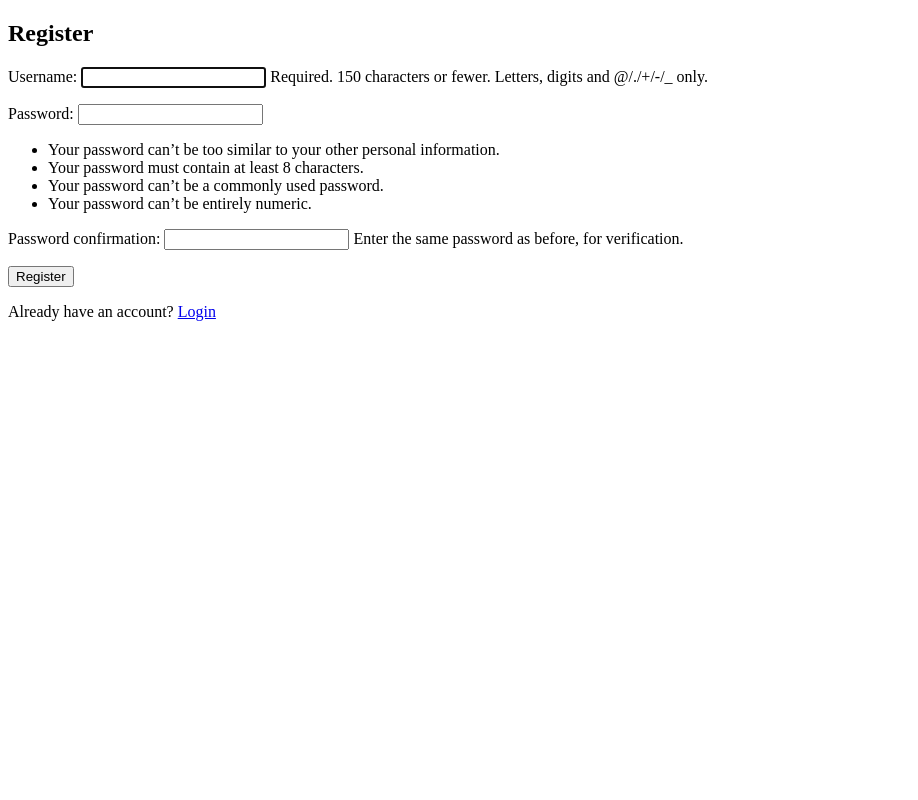
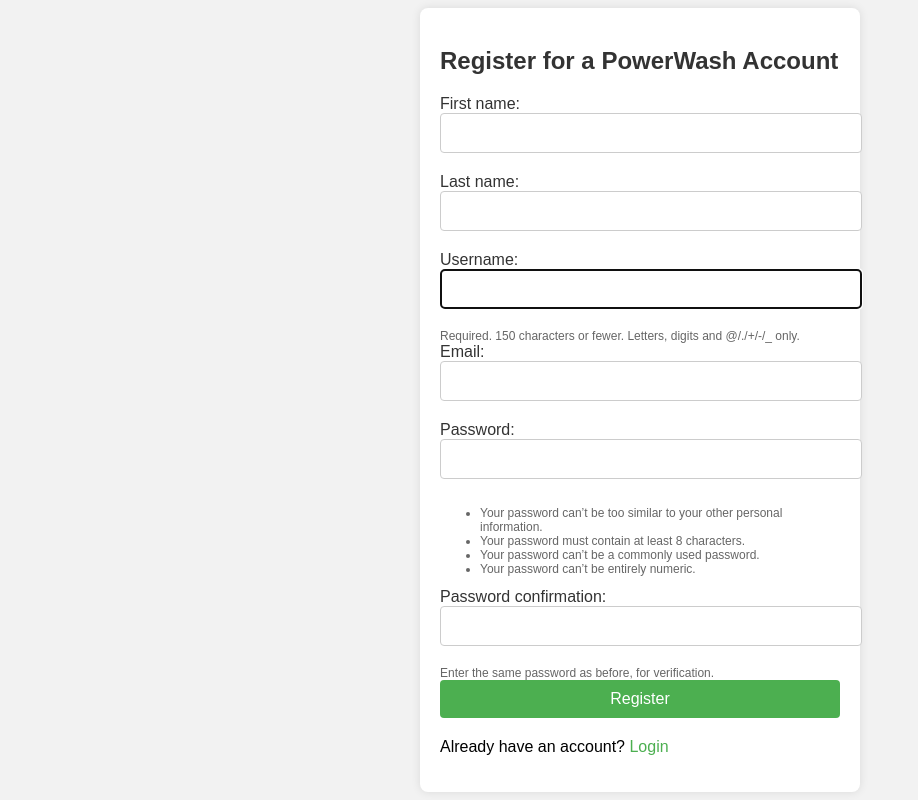
Before and after one commit to github347/PowerWash, a Django app: page /register/ in a window 1280 px wide. Shown: the whole page, without its empty margins (0-918 px from the left). Run offline with Django 5.2, Linux system fonts and the light colour scheme.

Commit message:
updated html page for register with css

```diff
--- /dev/null
+++ b/powerwash/forms.py
@@ -0,0 +1,18 @@
+from django import forms
+from django.contrib.auth.forms import UserCreationForm
+from django.contrib.auth.models import User
+
+class CustomUserCreationForm(UserCreationForm):
+    first_name = forms.CharField(max_length=30, required=True,
+                                #   help_text='First name'
+                                  )
+    last_name = forms.CharField(max_length=30, required=True,
+                                #  help_text='Last name'
+                                 )
+    email = forms.EmailField(max_length=254, required=True,
+                            #  help_text='Email address'
+                             )
+
+    class Meta:
+        model = User
+        fields = ('first_name', 'last_name', 'username', 'email', 'password1', 'password2')
--- a/powerwash/settings.py
+++ b/powerwash/settings.py
@@ -121,7 +121,7 @@
 # https://docs.djangoproject.com/en/5.1/howto/static-files/
 
 STATIC_URL = 'static/'
-
+STATICFILES_DIRS = [os.path.join(BASE_DIR, 'powerwash/static')]
 # Default primary key field type
 # https://docs.djangoproject.com/en/5.1/ref/settings/#default-auto-field
 
--- /dev/null
+++ b/powerwash/static/powerwash/styles.css
@@ -0,0 +1,82 @@
+body {
+    font-family: Arial, sans-serif;
+    background-color: #f2f2f2;
+    margin: 0;
+    padding: 0;
+    display: flex;
+    justify-content: center;
+    align-items: center;
+    height: 100vh;
+}
+
+.container {
+    width: 100%;
+    max-width: 400px;
+    padding: 20px;
+    background-color: #ffffff;
+    box-shadow: 0px 0px 10px rgba(0, 0, 0, 0.1);
+    border-radius: 8px;
+    text-align: left;
+}
+
+h2 {
+    color: #333333;
+    margin-bottom: 20px;
+}
+
+form {
+    display: flex;
+    flex-direction: column;
+    align-items: left;
+}
+
+label {
+    margin-bottom: 5px;
+    color: #333333;
+    align-self: flex-start;
+}
+
+input {
+    padding: 10px;
+    margin-bottom: 15px;
+    border: 1px solid #cccccc;
+    border-radius: 4px;
+    font-size: 16px;
+    width: 100%;
+}
+
+button {
+    padding: 10px;
+    background-color: #4CAF50;
+    color: white;
+    border: none;
+    border-radius: 4px;
+    font-size: 16px;
+    cursor: pointer;
+    width: 100%;
+}
+
+button:hover {
+    background-color: #45a049;
+}
+
+p {
+    margin-top: 20px;
+}
+
+a {
+    color: #4CAF50;
+    text-decoration: none;
+}
+
+a:hover {
+    text-decoration: underline;
+}
+
+
+.help-text {
+    display: block;
+    font-size: 12px;
+    color: #666666;
+    margin-top: 5px;
+}
--- a/powerwash/templates/registration/register.html
+++ b/powerwash/templates/registration/register.html
@@ -3,14 +3,47 @@
 <head>
     <meta charset="UTF-8">
     <title>Register</title>
+    {% load static %}
+    <link rel="stylesheet" type="text/css" href="{% static 'powerwash/styles.css' %}">
 </head>
 <body>
-    <h2>Register</h2>
-    <form method="post">
-        {% csrf_token %}
-        {{ form.as_p }}
-        <button type="submit">Register</button>
-    </form>
-    <p>Already have an account? <a href="{% url 'login' %}">Login</a></p>
+    <div class="container">
+        <h2>Register for a PowerWash Account</h2>
+        <form method="post">
+            {% csrf_token %}
+            <div>
+                {{ form.first_name.label_tag }}
+                {{ form.first_name }}
+                <small class="help-text">{{ form.first_name.help_text }}</small>
+            </div>
+            <div>
+                {{ form.last_name.label_tag }}
+                {{ form.last_name }}
+                <small class="help-text">{{ form.last_name.help_text }}</small>
+            </div>
+            <div>
+                {{ form.username.label_tag }}
+                {{ form.username }}
+                <small class="help-text">{{ form.username.help_text }}</small>
+            </div>
+            <div>
+                {{ form.email.label_tag }}
+                {{ form.email }}
+                <small class="help-text">{{ form.email.help_text }}</small>
+            </div>
+            <div>
+                {{ form.password1.label_tag }}
+                {{ form.password1 }}
+                <small class="help-text">{{ form.password1.help_text }}</small>
+            </div>
+            <div>
+                {{ form.password2.label_tag }}
+                {{ form.password2 }}
+                <small class="help-text">{{ form.password2.help_text }}</small>
+            </div>
+            <button type="submit">Register</button>
+        </form>
+        <p>Already have an account? <a href="{% url 'login' %}">Login</a></p>
+    </div>
 </body>
 </html>
--- a/powerwash/views.py
+++ b/powerwash/views.py
@@ -16,22 +16,42 @@
             messages.error(request, 'Login failed. Please try again.')
     return render(request, 'registration/login.html', {})
 
+# def register_user(request):
+#     if request.method == 'POST':
+#         form = UserCreationForm(request.POST)
+#         if form.is_valid():
+#              form.save()
+#              username = form.cleaned_data.get('username')
+#              password = form.cleaned_data.get('password1')
+#              user = authenticate(request, username=username, password=password)
+#              login(request, user)
+#              messages.success(request, 'Registration successful')
+#              return redirect('home')
+#         else:
+#             messages.error(request, 'Registration failed. Please try again.')
+#     else:
+#         form = UserCreationForm()
+#     return render(request, 'registration/register.html', {'form': form})
+
+from .forms import CustomUserCreationForm
+
 def register_user(request):
     if request.method == 'POST':
-        form = UserCreationForm(request.POST)
+        form = CustomUserCreationForm(request.POST)
         if form.is_valid():
-             form.save()
-             username = form.cleaned_data.get('username')
-             password = form.cleaned_data.get('password1')
-             user = authenticate(request, username=username, password=password)
-             login(request, user)
-             messages.success(request, 'Registration successful')
-             return redirect('home')
+            form.save()
+            username = form.cleaned_data.get('username')
+            password = form.cleaned_data.get('password1')
+            user = authenticate(request, username=username, password=password)
+            login(request, user)
+            messages.success(request, 'Registration successful')
+            return redirect('home')
         else:
             messages.error(request, 'Registration failed. Please try again.')
     else:
-        form = UserCreationForm()
+        form = CustomUserCreationForm()
     return render(request, 'registration/register.html', {'form': form})
+
 
 def home(request):
     return render(request, 'home.html')
```
